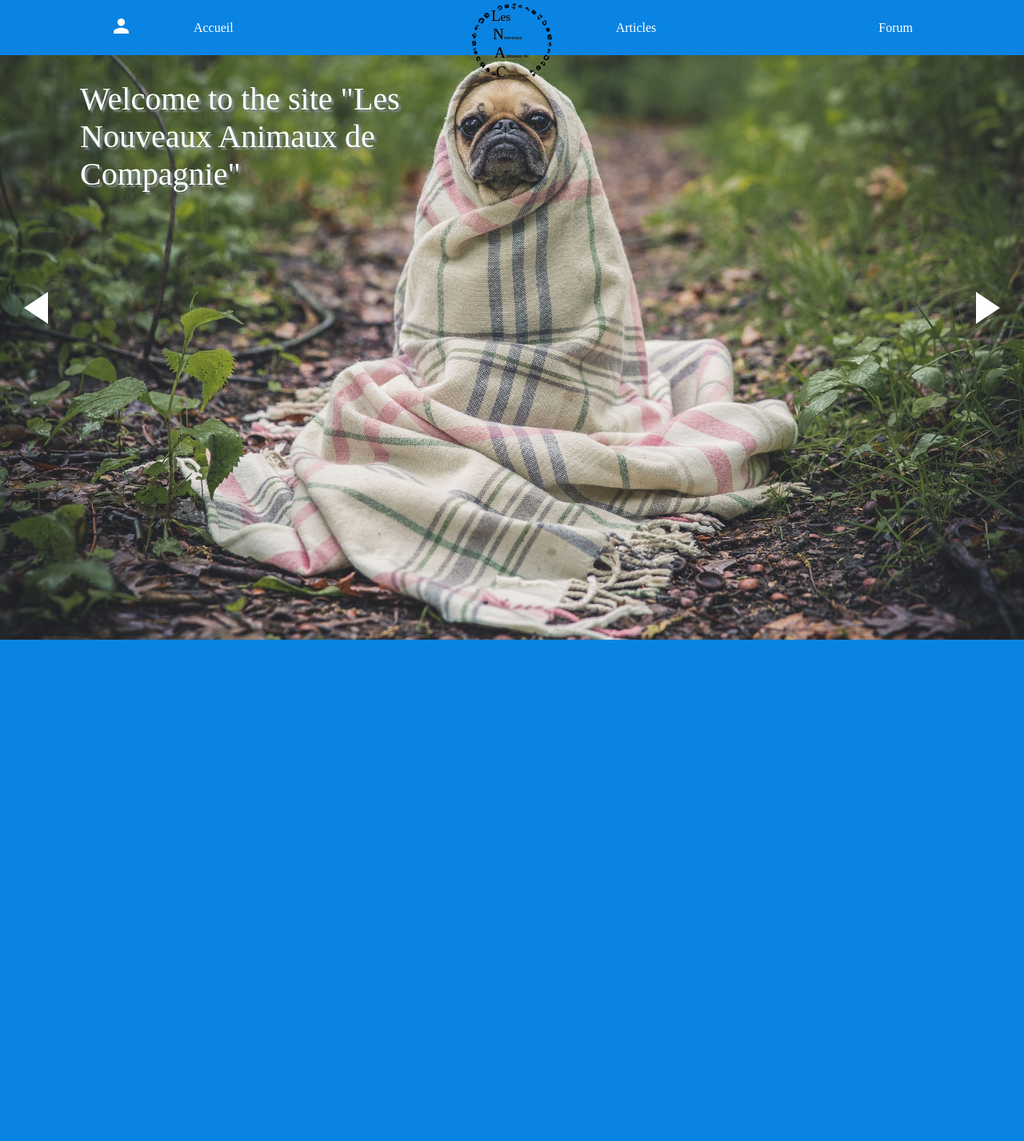
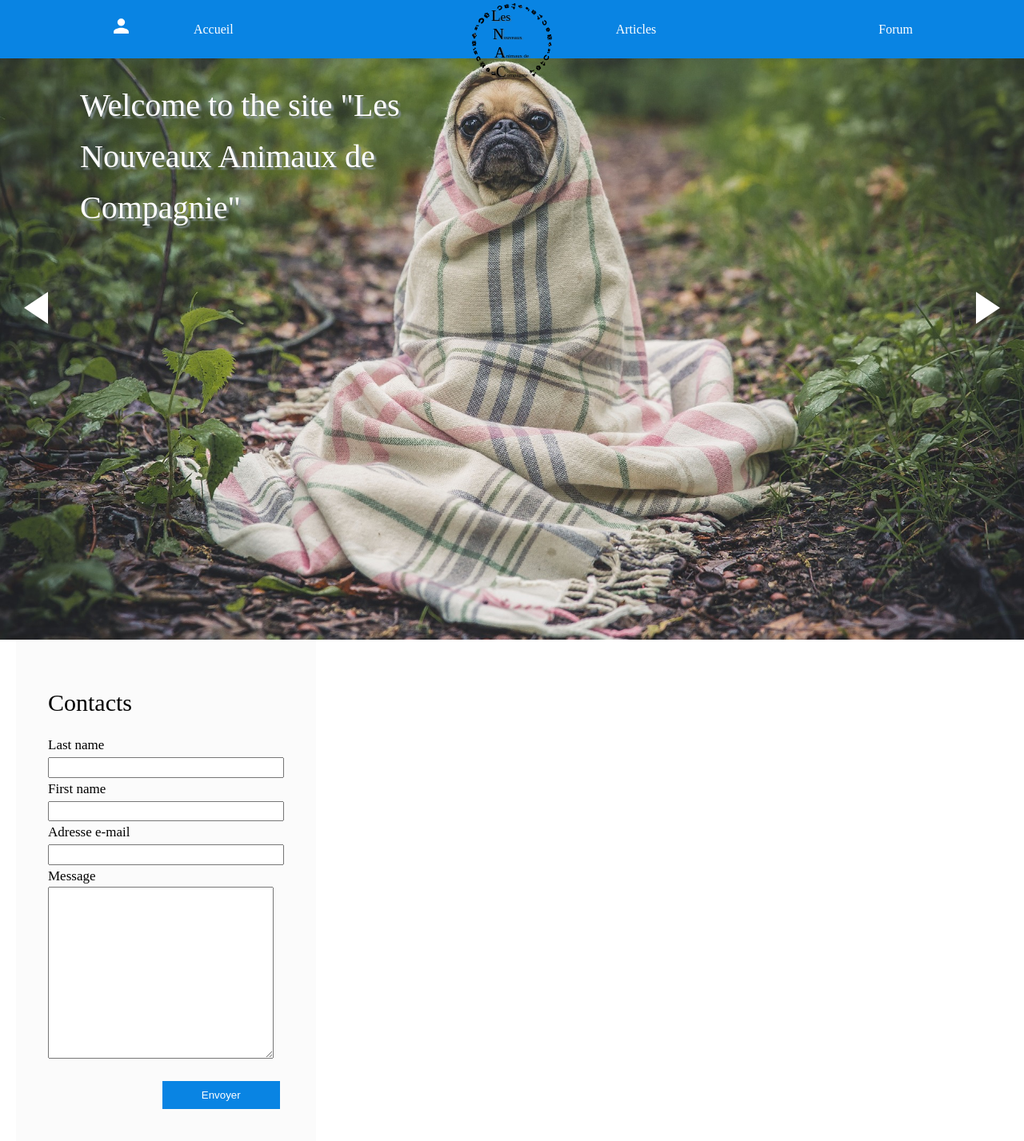
Before and after one commit to Jwana24/projet_afpa_2019, a Symfony app: template templates/general/index.html.twig in a window 1280 px wide. Shown: the whole page at 80% size. Before the commit the page ends 800 px from the top, so only its background shows below. Run offline with Twig, Linux system fonts and the light colour scheme; the template is opened without the code that fills it, so the values that code supplies are empty; form fields are guessed from the names that the template uses; some libraries are stand-ins or nearby versions.

Commit message:
début css page accueil articles + aside contacts

```diff
--- a/public/CSS/style.css
+++ b/public/CSS/style.css
@@ -1,7 +1,7 @@
 @font-face
 {
-    font-family: 'PiqueMyInterest', Arial, Helvetica, sans-serif;
-    src: url('fonts/PiqueMyInterest.ttf') format ('ttf');
+    font-family: 'PiqueMyInterest';
+    src: url('fonts/PiqueMyInterest.ttf') format('truetype');
 }
 
 *
@@ -9,6 +9,8 @@
     margin: 0;
     padding: 0;
     box-sizing: border-box;
+    line-height: 1.6;
+    font-weight: 500;
 }
 
 /* MAIN MENU (base.html.twig) */
@@ -230,14 +232,51 @@ body, #slider, .wrap, .slide-content
     margin-right: 30px;
 }
 
+main
+{
+    display: flex;
+    box-shadow: 0 4px 30px rgba(0, 0, 0, 0.05);
+    position: relative;
+}
+
+.sidebox
+{
+    position: relative;
+    width: 375px;
+    padding: 40px;
+    background: #FBFBFB;
+}
+
+.sidebox h4
+{
+    font-size: 30px;
+    margin: 15px 0;
+}
+
+.sidebox form
+{
+    font-size: 17px;
+}
+
+.sidebox form input
+{
+    width: 100%;
+}
+
+.sidebox form input[type=submit]
+{
+    margin-top: 20px;
+    background-color: #0984e3;
+    color: white;
+    border: none;
+    padding: 7px;
+    width: 50%;
+    margin-left: calc(50% - 5px);
+}
+
 .article-box
 {
     margin-left: 20px;
-}
-
-.article-box hr
-{
-    width: 1250px;
 }
 
 .article-box .article
@@ -293,6 +332,13 @@ body, #slider, .wrap, .slide-content
 }
 
 /* ARTICLES PAGE */
+/* Admin */
+
+.form-add-article
+{
+    margin-top: 100px;
+}
+
 
 /* COMMENT ARTICLE PAGE */
 /* Modal window */
@@ -337,3 +383,31 @@ body, #slider, .wrap, .slide-content
 {
     cursor: pointer;
 }
+
+/* MEDIA QUERY */
+
+@media all and (max-width: 415px)
+{
+    #slider, .slide
+    {
+        width: 100%;
+        height: 50vh;
+    }
+
+    .arrow
+    {
+        top: 25%;
+    }
+
+    .slide-content span
+    {
+        font-size: 1rem;
+        top: 50px;
+        left: 50px;
+    }
+
+    .homepage
+    {
+        flex-direction: column;
+    }
+}
--- /dev/null
+++ b/templates/emails/contact.html.twig
@@ -0,0 +1,5 @@
+<h1>Nouveau message du site de la part de {{ firstname }} {{ lastname }}</h1>
+
+<p>
+    {{ message }}
+</p>
--- a/templates/general/index.html.twig
+++ b/templates/general/index.html.twig
@@ -4,7 +4,7 @@
 
 {% block body %}
 
-    <div class="wrap">
+    <header class="wrap">
 
         <div id="arrow-left" class="arrow"></div>
 
@@ -30,19 +30,38 @@
 
         <div id="arrow-right" class="arrow"></div>
 
-    </div>
+    </header>
 
+    <main class="homepage">
         <section class="article-box">
             {% for article in articles %}
                 <article class="article">
                     <h2 class="title-article">{{article.TitleArticle}}</h2>
                     <p class="date-article">{{article.DateArticle|date('d-m-y')}}</p>
                     <p class="text-article">{{article.TextArticle|slice(0, 150)}}</p>
-                <a href="{{ path('show_article', {'id' : article.Id}) }}">{% trans %}En savoir plus{% endtrans %}</a>
+                    <a href="{{ path('show_article', {'id' : article.Id}) }}">{% trans %}En voir plus{% endtrans %}</a>
                 </article>
-            <hr>
             {% endfor %}
         </section>
+
+        <aside class="sidebox">
+            <h4>Contacts</h4>
+            {{ form_start(form) }}
+                {{ form_label(form.lastname, 'Nom') }}
+                {{ form_widget(form.lastname) }}
+
+                {{ form_label(form.firstname, 'Prénom') }}
+                {{ form_widget(form.firstname) }}
+
+                {{ form_label(form.mail, 'Adresse e-mail') }}
+                {{ form_widget(form.mail) }}
+
+                {{ form_label(form.message, 'Message') }}
+                {{ form_widget(form.message, {'attr': {'rows': '10', 'cols': '33'}}) }}
+                <input type="submit" value="Envoyer">
+            {{ form_end(form) }}
+        </aside>
+    </main>
 
     {% for message in app.flashes('success') %}
         <div id="flash-notice" class="text-center mx-auto">
--- a/translations/messages.en.yaml
+++ b/translations/messages.en.yaml
@@ -5,7 +5,7 @@ Retrouvez tous nos articles animaliers : Find all our animal's articles
 N'hésitez pas à faire un tour sur notre forum : Do not hesitate to visit our forum
 Déconnexion : Logout
 Voir mon profil : See my profile
-En savoir plus : Learn more
+En savoir plus : See more
 
 # Page de profil du membre
 Profil de : Profile to
--- a/translations/messages.fr_FR.yaml
+++ b/translations/messages.fr_FR.yaml
@@ -5,7 +5,7 @@ Find all our animal's articles : Retrouvez tous nos articles animaliers
 Do not hesitate to visit our forum : N'hésitez pas à faire un tour sur notre forum
 Logout : Déconnexion
 See my profile : Voir mon profil
-Learn more : En savoir plus
+See more : En savoir plus
 
 # Page de profil du membre
 Profile to : Profil de
```
Also changed, not shown: src/Controller/DefaultController.php (+27 -1 lines), src/Form/ContactType.php (added, +30 -0 lines), templates/Admin/article/add.html.twig (+6 -5 lines). Lines whose indentation alone changed are shown as unchanged.
